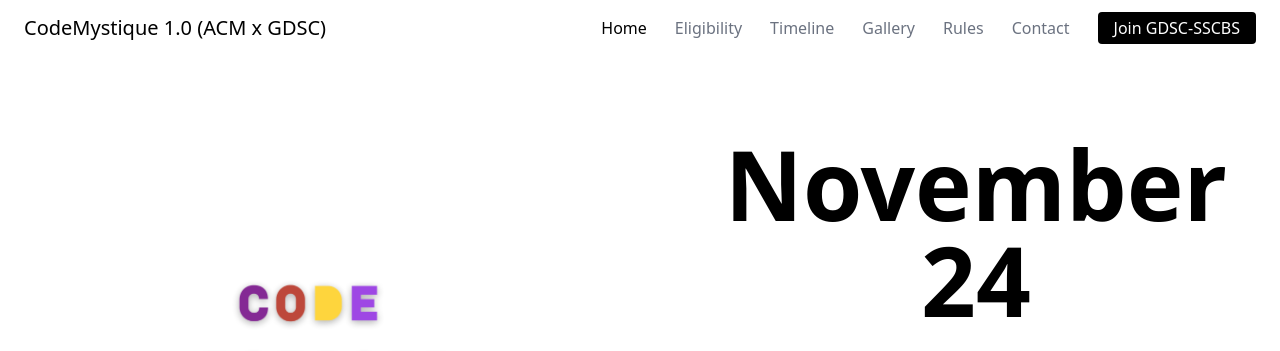
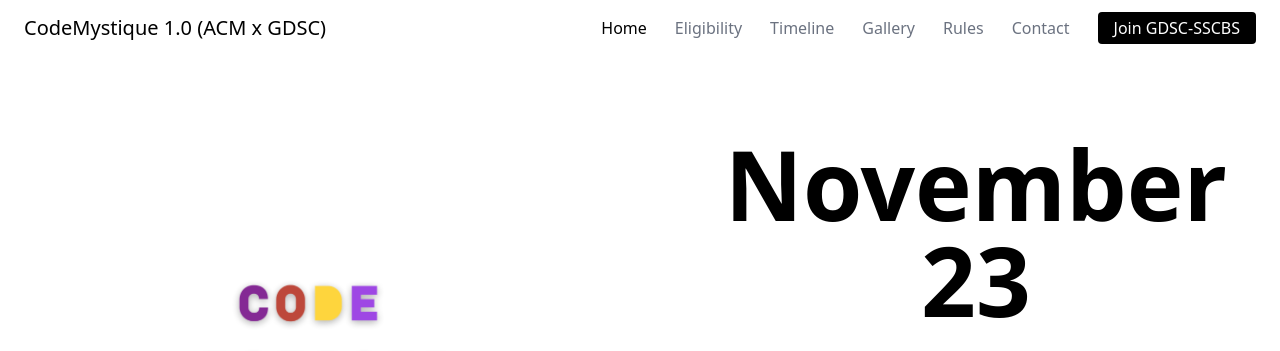
Before and after one commit to vinitvijal/CodeMystique-Hackathon-Website, a React (Create React App) app: page / in a window 1280 px wide. Shown: the top 351 px of the page. Built offline with nearby package versions, Linux system fonts and the light colour scheme.

Commit message:
Corrected Date and Removed Some Useless Images

```diff
--- a/src/views/Header/index.jsx
+++ b/src/views/Header/index.jsx
@@ -4,7 +4,7 @@
 import { Link } from "react-router-dom";
 
 const Countdown = () => {
-	let currDate = "24-11-2023";
+	let currDate = "23-11-2023";
 	currDate = currDate.split("-");
 	let newDate = new Date(currDate[2], currDate[1] - 1, currDate[0]);
 	let month = newDate.toLocaleString("en-us", { month: "long" });
```
Also changed, not shown: src/assets/logo/fcsc_logo.webp (deleted).
